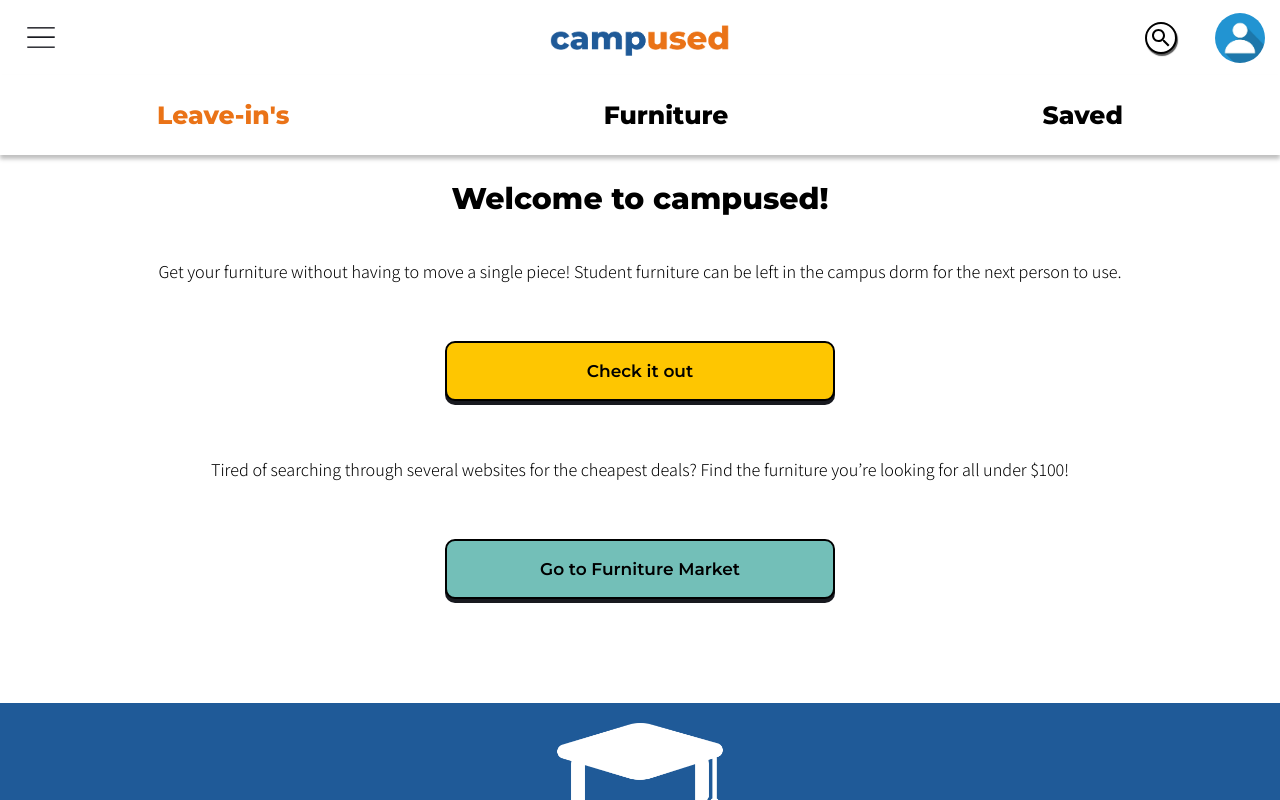
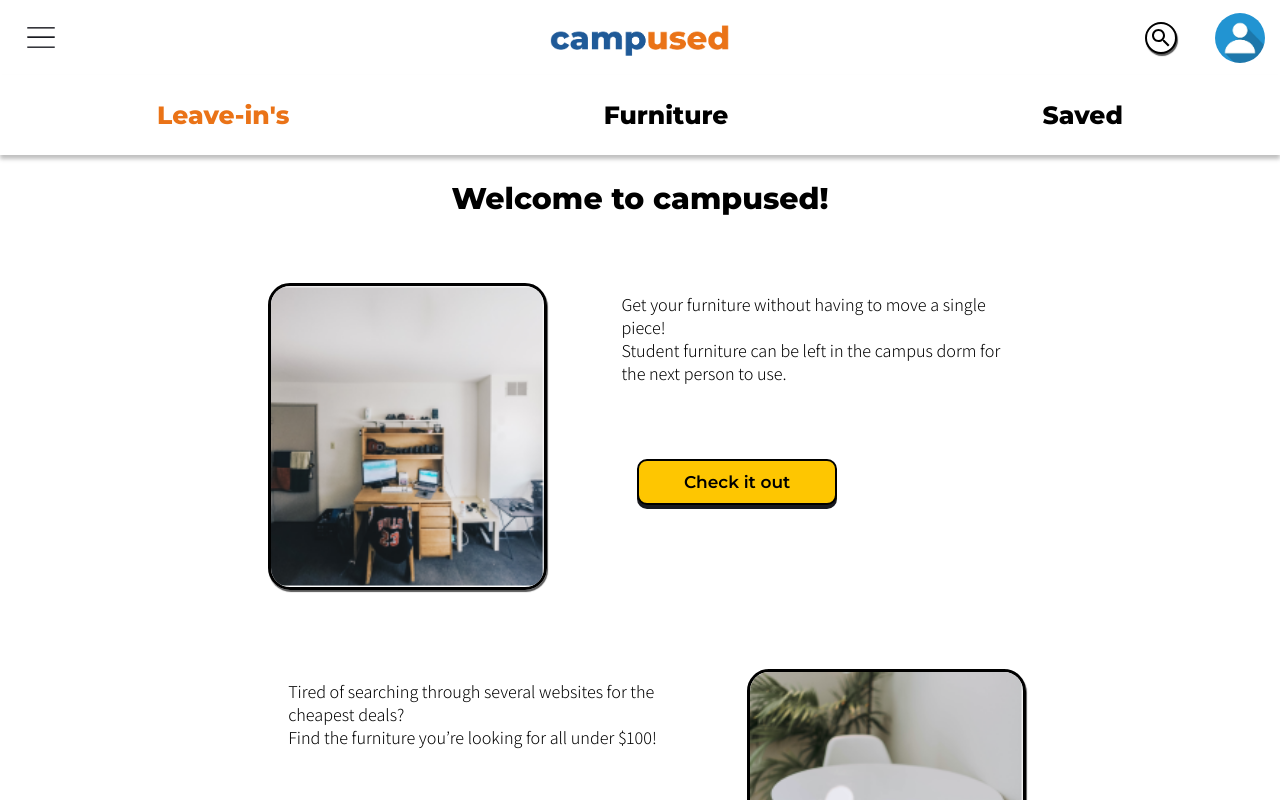
Before and after one commit to cindyparkk/campused, a Next.js app: page /main in a window 1280 px wide. Built offline with nearby package versions, Linux system fonts and the light colour scheme.

Commit message:
main page done

```diff
--- a/pages/index.scss
+++ b/pages/index.scss
@@ -255,3 +255,57 @@ textarea {
     margin: 50px;
     @include flexIt();
 }
+
+
+//main page
+
+.main_part1 {
+    display: flex;
+    flex-direction: row;
+
+
+
+    img {
+        min-width:279px;
+        height: auto;
+
+        border: 3px solid black;
+        box-sizing: border-box;
+        border-radius: 22px;
+        box-shadow: 1px 2px 1px rgba(0, 0, 0, 0.65);
+        margin:5%;
+
+
+    }
+
+    div {
+        flex-grow: 1;
+        width: 50%;
+        margin: 4%;
+    }
+}
+
+
+.main_part2 {
+    display: flex;
+    flex-direction: row;
+
+    div {
+        flex-grow: 1;
+        // width: 50%;
+        margin: 4%;
+    }
+
+    img {
+        min-width:279px;
+        height: auto;
+
+        border: 3px solid black;
+        border-radius: 22px;
+        box-sizing: border-box;
+        box-shadow: 1px 2px 1px rgba(0, 0, 0, 0.65);
+        margin:5%;
+
+    }
+
+}
--- a/pages/main/index.js
+++ b/pages/main/index.js
@@ -3,7 +3,7 @@ import Header from '../../comps/Header';
 import HeaderMenu from '../../comps/HeaderMenu';
 import Footer from '../../comps/Footer';
 import Browse_Button from '../../comps/Browse_Button';
-
+import Button from '../../comps/Button';
 
 
 
@@ -14,11 +14,21 @@ export default function MainPage() {
         <HeaderMenu />
        <h2 text-align="left">Welcome to campused!</h2>
 
-       <p>Get your furniture without having to move a single piece! Student furniture can be left in the campus dorm for the next person to use.</p>
-       <Browse_Button text="Check it out"/>
+        <div className="main_part1">
+          <img src="/userpost4.png"></img>
+          <div>
+          <p>Get your furniture without having to move a single piece! <br/>Student furniture can be left in the campus dorm for the next person to use.</p>
+         <Button text="Check it out"/>
+          </div>
+        </div>
 
-       <p>Tired of searching through several websites for the cheapest deals? Find the furniture you’re looking for all under $100!</p>
+        <div className="main_part2">
+        <div>
+        <p>Tired of searching through several websites for the cheapest deals? <br/>Find the furniture you’re looking for all under $100!</p>
        <Browse_Button text="Go to Furniture Market"  bgcolor="#73BFB8"/>
+        </div>
+       <img src="/userpost3.png"></img>
+       </div>
 
         <div className="footer">
           <Footer />
```
